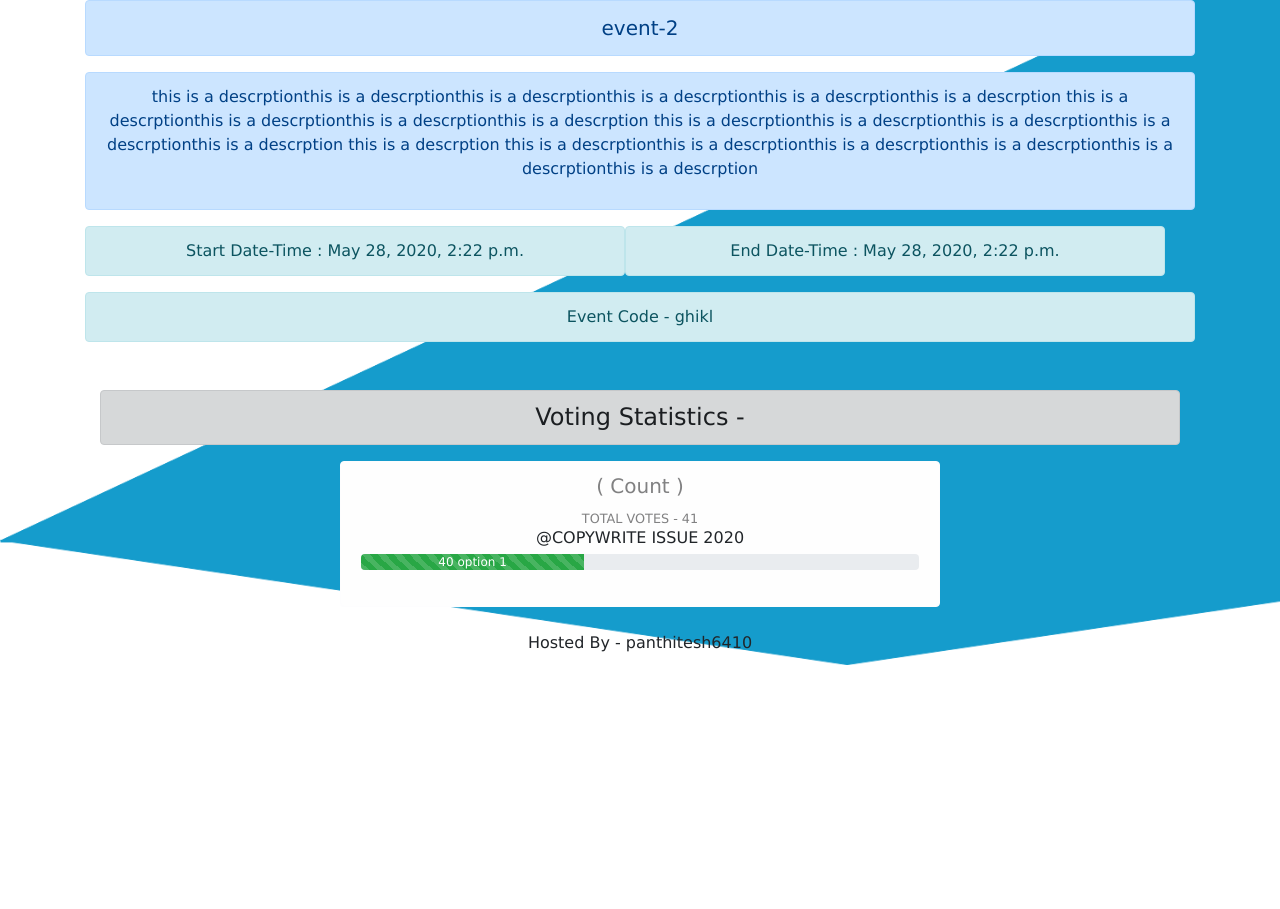
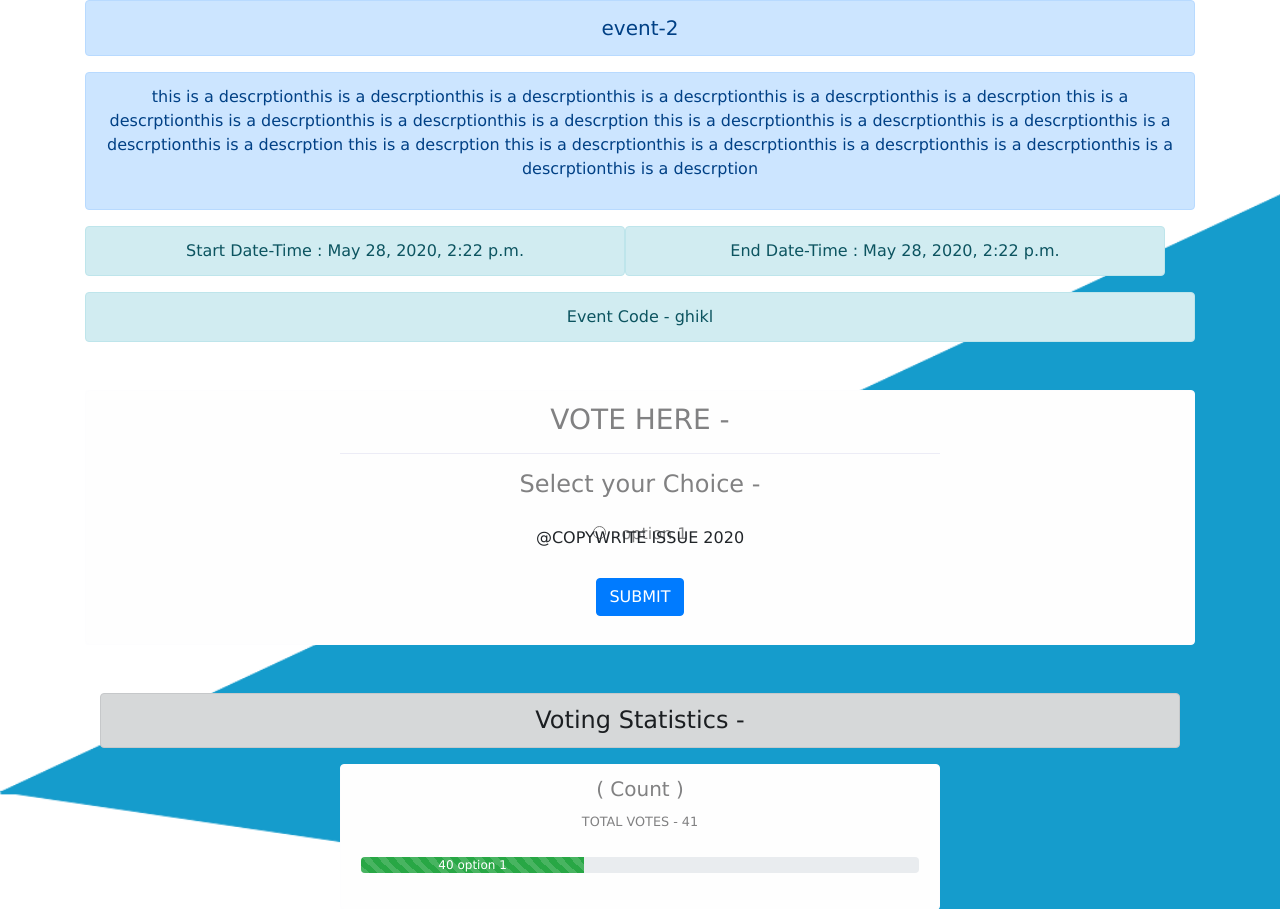
Before and after one commit to panthitesh6410/-django-Polling-System, a Django app: a page that uses voting_app/templates/voting_app/event_page.html in a window 1280 px wide. Shown: the part 250-1159 px from the top of the page. Before the commit the page ends 915 px from the top, so only its background shows below. Run offline with Django 3.2, Linux system fonts and the light colour scheme; a user stored in the database is signed in; data comes from the database, SQL or seed files in the repository; both versions use the stored data as it was after the commit; some libraries are stand-ins or nearby versions.

Commit message:
sorted __voting more than one__ problem

```diff
--- a/voting_app/templates/voting_app/event_page.html
+++ b/voting_app/templates/voting_app/event_page.html
@@ -59,20 +59,25 @@
         <div class="container text-center alert alert-info">Event Code - {{event_code}}</div>
 
         <!-- Don't Display this section for a user if they already votted for a particular event -->
-    {% if event.event_status == 0 and user.is_authenticated and 0 %}
+    {% if event.event_status == 0 and user.is_authenticated %}
+        {% if msg_flag == 1 %}<div class="container-fluid alert alert-success text-center">Voted Successfully</div>{% endif %}
+        {% if already_flag == 1 %}<div class="container-fluid alert alert-danger text-center">Cannot vote again</div>{% endif %}
         <div class="container alert alert-light text-center mt-5">
             <h3>VOTE HERE -</h3>
             <hr style='width:600px;font-weight:800;'>
             <form action="" method="post" class="form">
+                {% csrf_token %}
                 <h4>Select your Choice -</h4>
                 <div class="form-group mt-4">
                     <!-- display options for that event -->
                 {% for option in options %}
-                    <input type="radio" name="vote_option" value='option1' id="" class='mr-3'><label for="">{{option.option_name}}</label><br>
+                    <input type="radio" name="option" value='{{option.option_name}}' id="" class='mr-3'><label for="">{{option.option_name}}</label><br>
                 {% endfor %}
                 </div>
+                <input type="hidden" value="{{user.email}}" name='email'>
+                <input type="hidden" value='{{user.password}}' name='password'>
                 <div class="form-group mt-4">
-                    <input type="submit" name='' class='btn btn-primary' value='SUBMIT'>
+                    <input type="submit" name='submit' class='btn btn-primary' value='SUBMIT'>
                 </div>
             </form>
         </div>
--- a/voting_app/templates/voting_app/participate_to_vote.html
+++ b/voting_app/templates/voting_app/participate_to_vote.html
@@ -48,7 +48,7 @@
         <div class="container text-center alert alert-danger">No such Event Exists</div>
     {% endif %}
     {% if flag == -1 %}
-        <div class="container text-center alert alert-danger">Either you Already Vote in this event OR Event not Exists</div>
+        <div class="container text-center alert alert-danger">You Alread Participated in this event</div>
     {% endif %}
     <div id="vote" class="container mb-3">
         <div class="container text-center mb-3 mt-2" style='padding:40px;background-color:#888888;'>
--- a/voting_app/views.py
+++ b/voting_app/views.py
@@ -58,15 +58,6 @@
         ending_date_processing_out = datetime.datetime(*ending_date_processing)
         # import current date
         curr_date = datetime.datetime.now()
-        # curr_y = curr_date.year
-        # curr_m = curr_date.month
-        # curr_d = curr_date.day
-        # start_y = int(starting_date.strftime("%Y"))
-        # start_m = int(starting_date.strftime("%m"))
-        # start_d = int(starting_date.strftime("%w"))
-        # end_y = int(ending_date.strftime("%Y"))
-        # end_m = int(ending_date.strftime("%m"))
-        # end_d = int(ending_date.strftime("%w"))
         event_status = 0
         # compare current date with starting and ending date :
         # if curr_date > start_date && curr_date > end_date --> event_status=-1
@@ -183,18 +174,20 @@
         event_code = request.POST['event_code']
         referal_code = request.POST['referal_code']
         u = User.objects.get(username=uname, password=password)
-        transac = Transactions.objects.get(event_code=event_code, referal_code=referal_code, voter=u)
-        if transac is None:
-            e = Events.objects.get(event_code=event_code, referal_code=referal_code)
-            if e is not None:
-                return redirect('event_page', e.event_code)
+        e = Events.objects.get(event_code=event_code, referal_code=referal_code)
+        if e is None:
+            msg_flag = -1
+        else:
+            trans = Transactions.objects.filter(voter=u)
+            if trans is not None:
+                flag = -1
             else:
-                msg_flag = -1
-        else:
-            flag = -1
+                return redirect('event_page', event_code)
     return render(request, 'voting_app/participate_to_vote.html', {'msg_flag': msg_flag, 'flag': flag})
 
 def event_page(request, event_code):
+    msg_flag = 0
+    already_flag = 0
     event = Events.objects.get(event_code=event_code)
     options = Options.objects.filter(event_code=event_code)
     total_count = 1
@@ -205,12 +198,28 @@
         per = (option.count*100) / total_count
         percs.append(per)
     max_vote = 0
+    # us = User.objects.first()
     winner = ''
     for option in options:
         if option.count > max_vote:
             max_vote = option.count
             winner = option.option_name
-    return render(request, 'voting_app/event_page.html', {'event_code': event_code, 'event': event, 'total_count': total_count, 'options': options, 'percs': percs, 'winner': winner})
+    if request.method == 'POST':
+        email = request.POST['email']
+        password = request.POST['password']
+        u = User.objects.get(email=email, password=password)
+        option_name = request.POST['option']
+        # event_code = event.event_code
+        # referal_code = event.referal_code
+        voter = u
+        # us = u
+        t = Transactions(voter=u, option_name=option_name, event_name=event.event_name, event_code=event.event_code, referal_code=event.referal_code)
+        if t is None:
+            t.save()
+            msg_flag = 1
+        else:
+            already_flag = 1
+    return render(request, 'voting_app/event_page.html', {'event_code': event_code, 'event': event, 'total_count': total_count, 'options': options, 'percs': percs, 'winner': winner, 'msg_flag': msg_flag, 'already_flag': already_flag})
 
 def dashboard(request):
     events = Events.objects.all()
```
Also changed, not shown: db.sqlite3.
